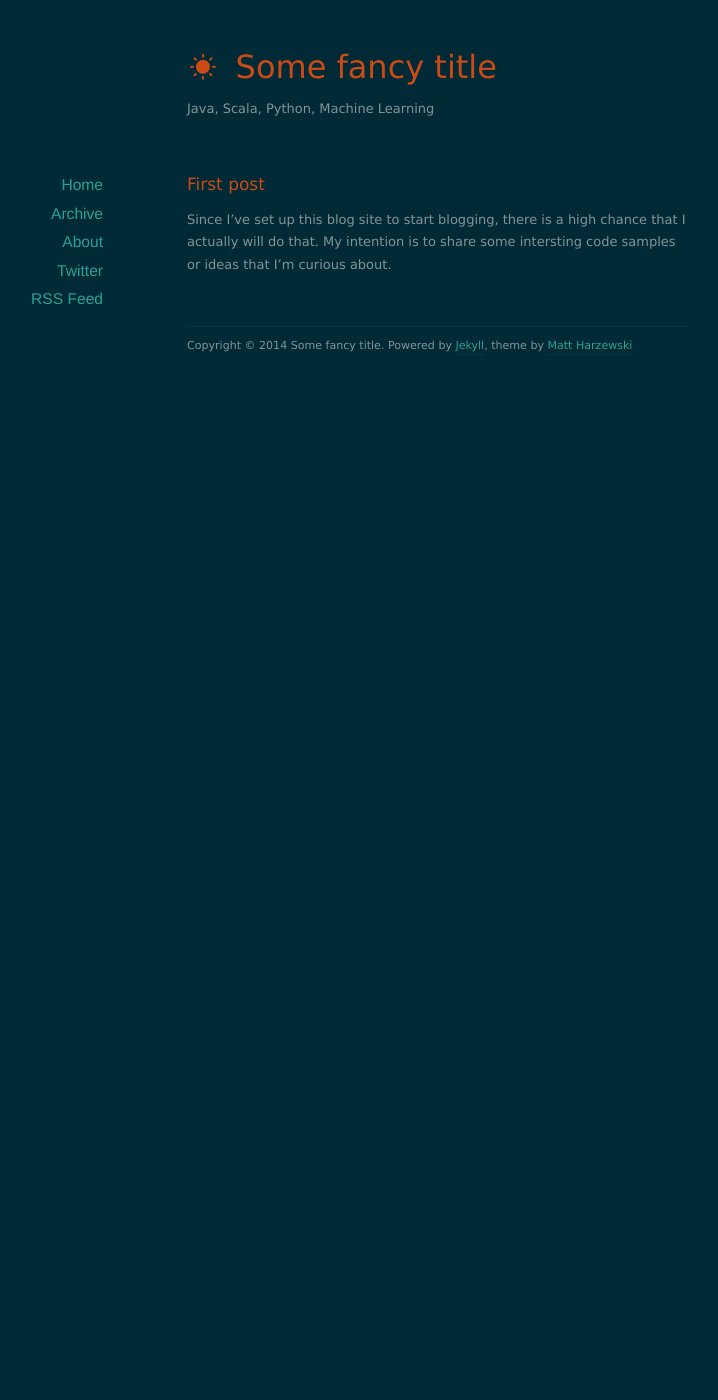
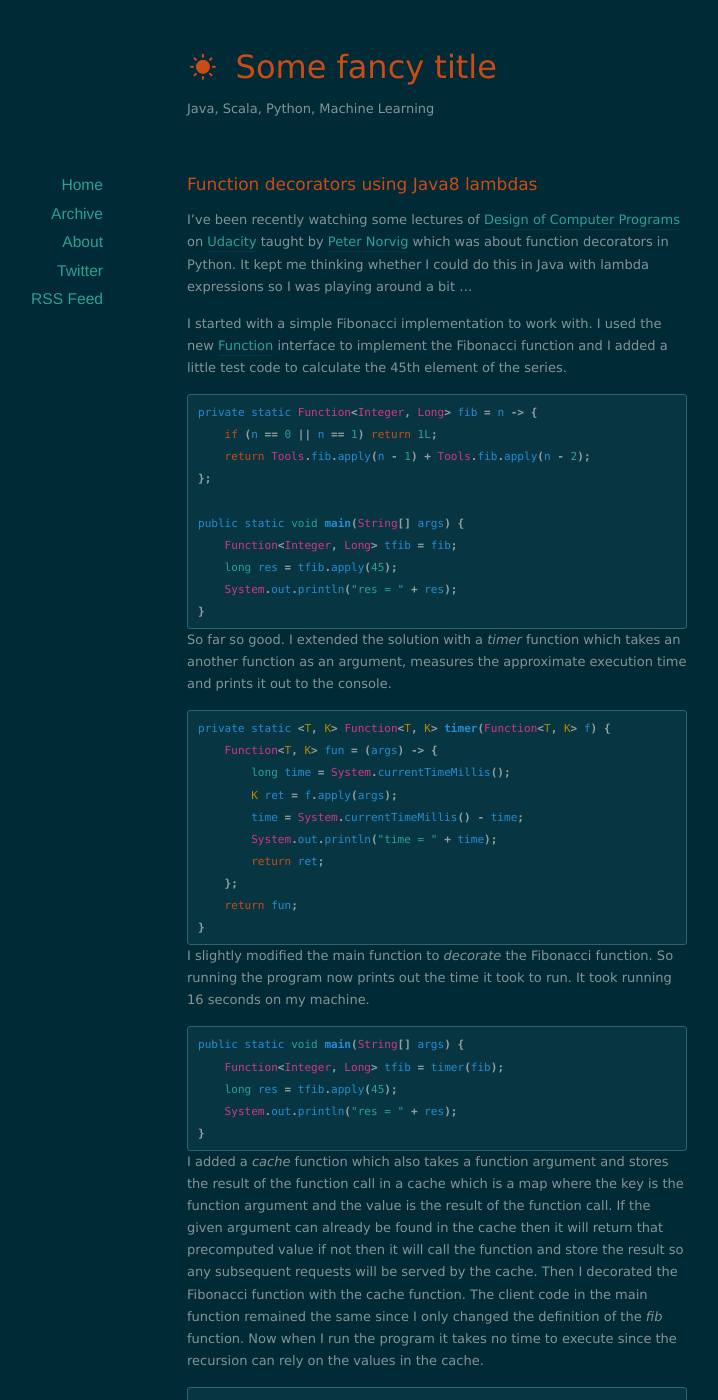
Before and after one commit to ezsi/ezsi.github.io, a Jekyll site: the page built from index.html, in a window 1280 px wide and 1400 px high. Shown: the whole window, without its empty margins (203-921 px from the left). Built offline with Jekyll 4.4.1, drawn with Linux system fonts in a browser that asks for light colours; nearby versions of some CDN libraries; the list of posts is cut into pages by our own code; some of the changed text lies outside the part shown.

Commit message:
java lambda function decorators

```diff
--- a/_posts/2014-06-01-first-post.markdown
+++ b/_posts/2014-06-01-first-post.markdown
@@ -2,8 +2,8 @@
 layout: post
 title:  "First post"
 date:   2014-06-01 17:06:25
-categories: jekyll update
+categories: blog
 ---
 
 Since I've set up this blog site to start blogging, there is a high chance that I actually will do that.
-My intention is to share some intersting code samples or ideas that I'm curious about.
+My intention is to share some interesting code samples or ideas that I'm curious about.
--- /dev/null
+++ b/_posts/2014-06-08-java-lambda-tools.markdown
@@ -0,0 +1,89 @@
+---
+layout: post
+title:  "Function decorators using Java8 lambdas"
+date:   2014-06-08 11:23:25
+categories: java lambda
+---
+
+I've been recently watching some lectures of [Design of Computer Programs](https://www.udacity.com/course/cs212) on [Udacity](http://www.udacity.com) taught by [Peter Norvig](http://en.wikipedia.org/wiki/Peter_Norvig) which was about function decorators in Python. It kept me thinking whether I could do this in Java with lambda expressions so I was playing around a bit ...
+
+I started with a simple Fibonacci implementation to work with. I used the new [Function](http://docs.oracle.com/javase/8/docs/api/java/util/function/Function.html) interface to implement the Fibonacci function and I added a little test code to calculate the 45th element of the series.
+
+{% highlight java %}
+private static Function<Integer, Long> fib = n -> {
+    if (n == 0 || n == 1) return 1L;
+    return Tools.fib.apply(n - 1) + Tools.fib.apply(n - 2);
+};
+
+public static void main(String[] args) {
+    Function<Integer, Long> tfib = fib;
+    long res = tfib.apply(45);
+    System.out.println("res = " + res);
+}
+
+{% endhighlight %}
+
+
+So far so good. I extended the solution with a *timer* function which takes an another function as an argument, measures the approximate execution time and prints it out to the console.
+
+{% highlight java %}
+private static <T, K> Function<T, K> timer(Function<T, K> f) {
+    Function<T, K> fun = (args) -> {
+        long time = System.currentTimeMillis();
+        K ret = f.apply(args);
+        time = System.currentTimeMillis() - time;
+        System.out.println("time = " + time);
+        return ret;
+    };
+    return fun;
+}
+{% endhighlight %}
+
+I slightly modified the main function to *decorate* the Fibonacci function. So running the program now prints out the time it took to run. It took running 16 seconds on my machine.
+
+{% highlight java %}
+public static void main(String[] args) {
+    Function<Integer, Long> tfib = timer(fib);
+    long res = tfib.apply(45);
+    System.out.println("res = " + res);
+}
+{% endhighlight %}
+
+
+I added a *cache* function which also takes a function argument and stores the result of the function call in a cache which is a map where the key is the function argument and the value is the result of the function call. If the given argument can already be found in the cache then it will return that precomputed value if not then it will call the function and store the result so any subsequent requests will be served by the cache. Then I decorated the Fibonacci function with the cache function. The client code in the main function remained the same since I only changed the definition of the *fib* function. Now when I run the program it takes no time to execute since the recursion can rely on the values in the cache.
+
+{% highlight java %}
+private static <T, K> Function<T, K> cache(Function<T, K> f) {
+    Map<T, K> cache = new HashMap<>();
+    Function<T, K> fun = (args) -> {
+        K ret = cache.get(args);
+        if( ret == null ) {
+            ret = f.apply(args);
+            cache.put(args, ret);
+        }
+        return ret;
+    };
+    return fun;
+}
+
+private static Function<Integer, Long> fib = cache(n -> {
+    if (n == 0 || n == 1) return 1L;
+    return Tools.fib.apply(n - 1) + Tools.fib.apply(n - 2);
+});
+{% endhighlight %}
+
+
+As a final step I added two static boolean field to allow me to turn on and off the timer and cache functions and I put a test for them in the *timer* and *cache* functions.
+
+{% highlight java %}
+public static final boolean CACHE_ON = true;
+public static final boolean TIMER_ON = true;
+
+if( !TIMER_ON ) return f;
+if( !CACHE_ON ) return f;
+
+{% endhighlight %}
+
+So the final code would be something like this:
+
+{% gist ezsi/1306b85ad55a9f7c15f8 %}
```
Also changed, not shown: 1 other file.
